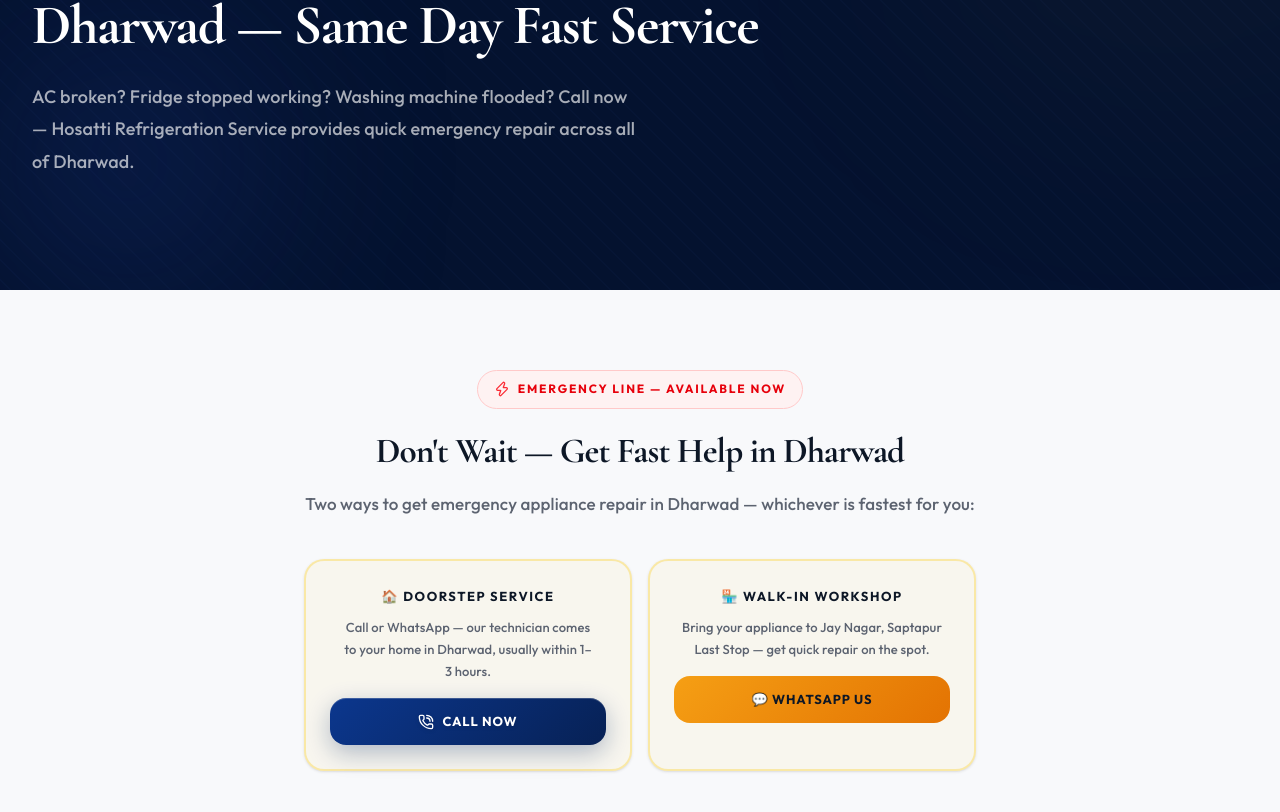
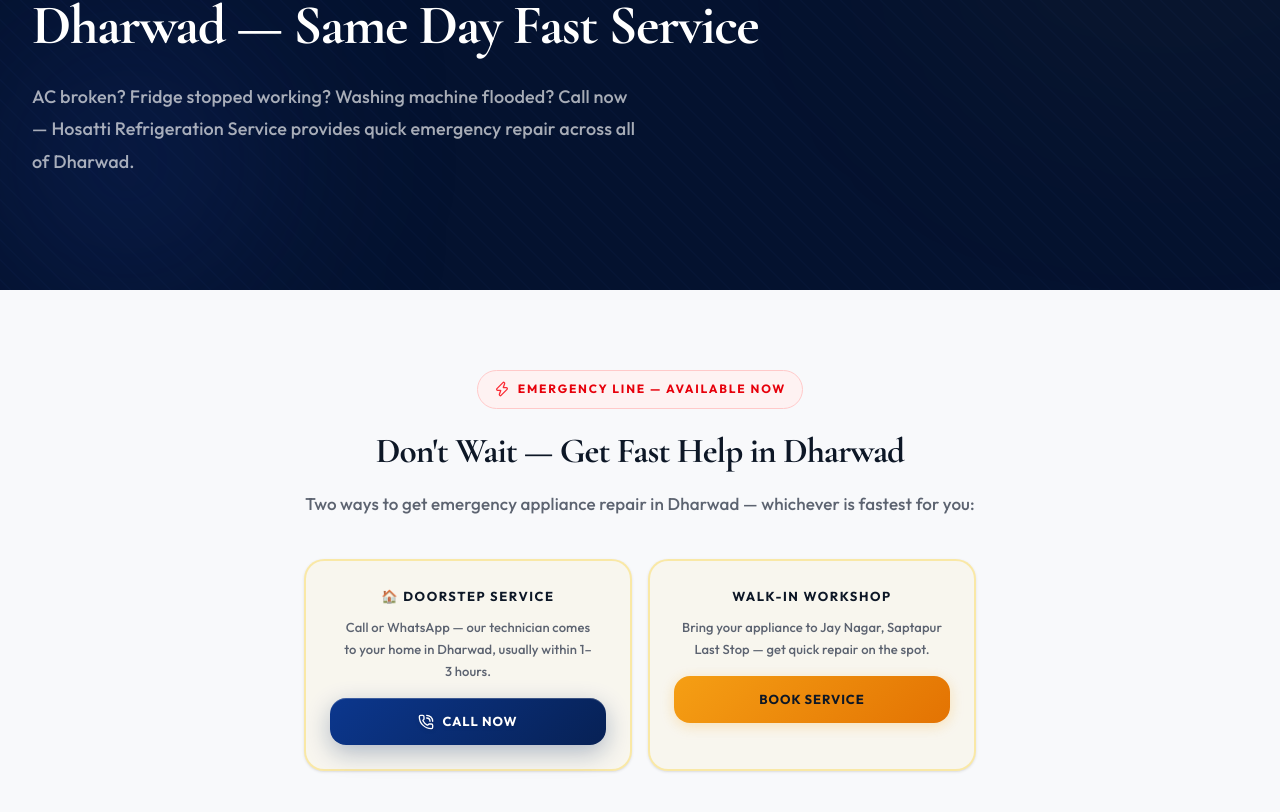
Before and after one commit to nehalnadaf-git/Hosatti-refrigeration-service, a Next.js app: page /emergency-repair-dharwad in a window 1280 px wide. Shown: the part 260-1072 px from the top of the page. Built offline with nearby package versions, Linux system fonts and the light colour scheme.

Commit message:
Update emergency repair page: remove WhatsApp emoji, update button to Book Service, and clean up Walk-in Workshop section

```diff
--- a/src/app/emergency-repair-dharwad/page.tsx
+++ b/src/app/emergency-repair-dharwad/page.tsx
@@ -85,15 +85,18 @@
                   </a>
                 </div>
                 <div className="rounded-2xl border-2 border-yellow-400/30 bg-yellow-400/5 p-6 text-center shadow-sm">
-                  <p className="font-body text-[13px] font-bold uppercase tracking-[0.12em] text-foreground mb-2">🏪 Walk-in Workshop</p>
+                  <p className="font-body text-[13px] font-bold uppercase tracking-[0.12em] text-foreground mb-2">Walk-in Workshop</p>
                   <p className="font-body text-[13px] text-muted-foreground mb-4 leading-[1.7]">
                     Bring your appliance to Jay Nagar, Saptapur Last Stop — get quick repair on the spot.
                   </p>
                   <a href={waUrl} target="_blank" rel="noopener noreferrer"
-                    className="inline-flex w-full items-center justify-center gap-2 rounded-xl py-3 font-body font-bold text-[13px] uppercase tracking-[0.07em] transition-all hover:-translate-y-0.5"
-                    style={{ background: "linear-gradient(135deg,hsl(37,92%,52%),hsl(30,98%,45%))", color: "hsl(216,50%,10%)" }}
+                    className="group relative inline-flex w-full items-center justify-center gap-2 rounded-xl py-3 font-body font-bold text-[13px] uppercase tracking-[0.07em] transition-all hover:-translate-y-0.5 overflow-hidden"
+                    style={{ background: "linear-gradient(135deg,hsl(37,92%,52%),hsl(30,98%,45%))", color: "hsl(216,50%,10%)", boxShadow: "0 3px 14px rgba(245,166,35,0.28)" }}
                   >
-                    💬 WhatsApp Us
+                    <span className="relative z-10 flex items-center gap-1.5">
+                      Book Service
+                    </span>
+                    <span className="absolute inset-0 -translate-x-full bg-gradient-to-r from-transparent via-white/22 to-transparent transition-transform duration-700 group-hover:translate-x-full" />
                   </a>
                 </div>
               </div>
```
